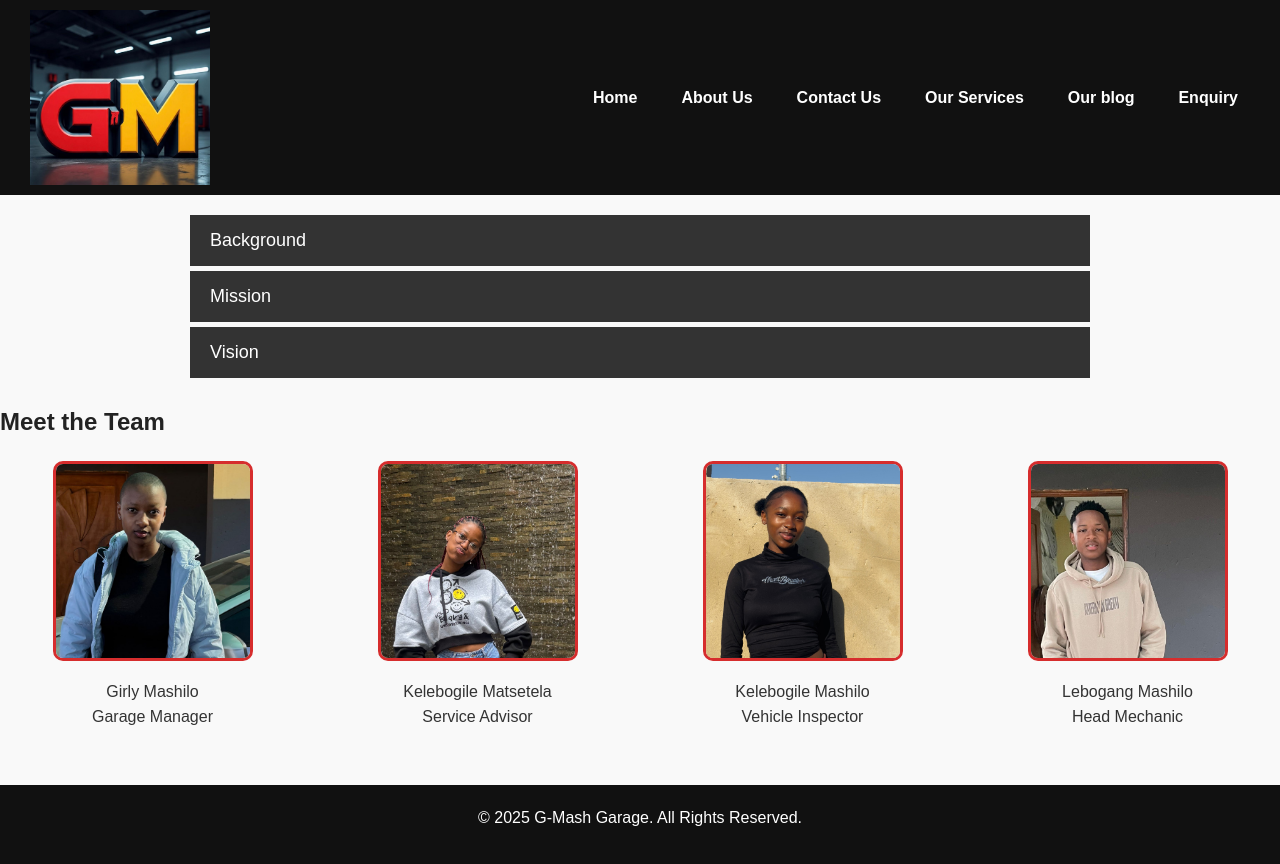
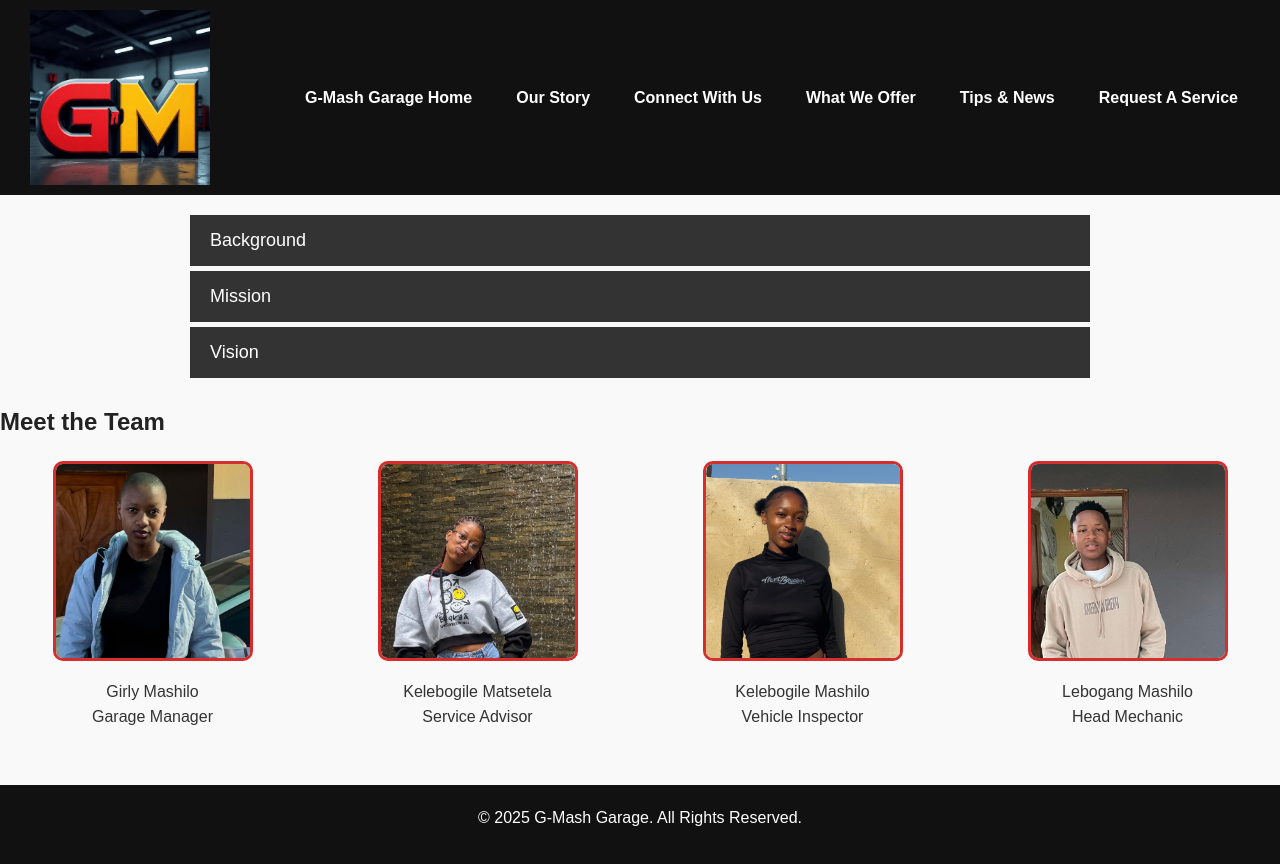
Before and after one commit to Girly07/G-Mash-Garage, a plain HTML site: page pages/about.html in a window 1280 px wide. Drawn offline with Linux system fonts and the light colour scheme.

Commit message:
Update about.html

```diff
--- a/pages/about.html
+++ b/pages/about.html
@@ -13,13 +13,13 @@
 <header>
   <img src="../Assets/G-Mash Garage Logo.jpg" alt="Logo" width="200" height="150">
   <nav class="nav-links">
-    <a href="../index.html">Home</a>
-    <a href="./about.html">About Us</a>
-    <a href="./contact.html">Contact Us</a>
-    <a href="./services.html">Our Services</a>
-    <a href="./blog.html">Our blog</a>
-    <a href="./enquiry.html">Enquiry</a>
-  </nav>
+   <a href="../index.html">G-Mash Garage Home</a>
+            <a href="./about.html">Our Story</a>
+            <a href="./contact.html">Connect With Us</a>
+            <a href="./services.html">What We Offer</a>
+            <a href="./blog.html">Tips & News</a>
+            <a href="./enquiry.html">Request A Service</a>
+        </nav>
   <div class="hamburger">
     <span></span>
     <span></span>
```
